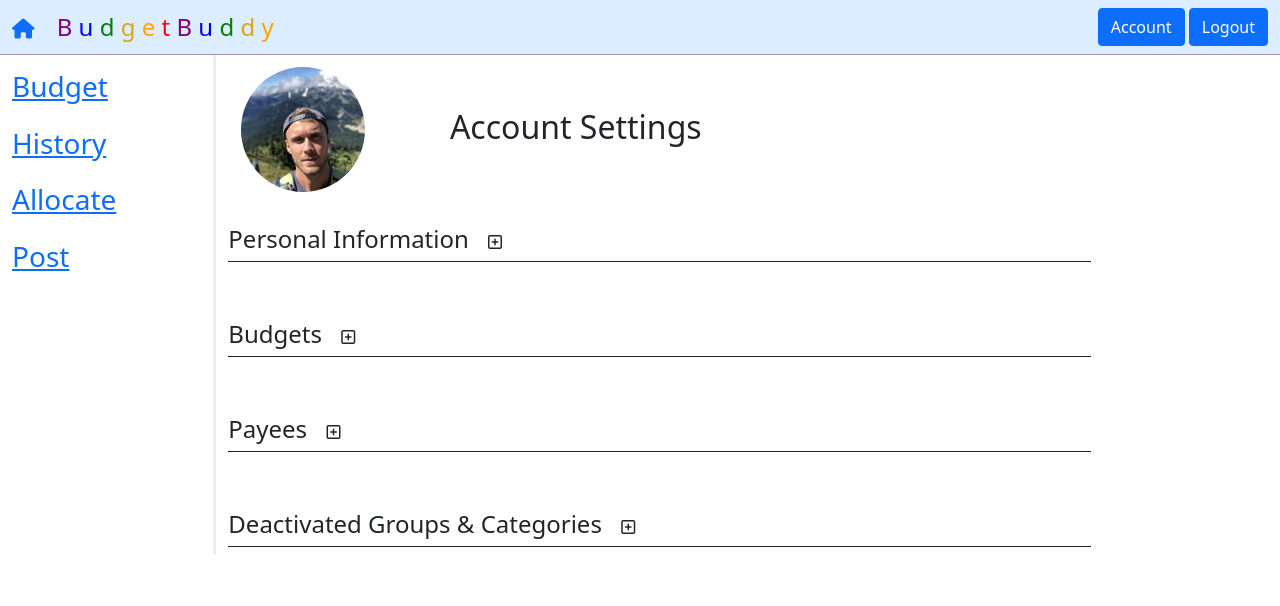
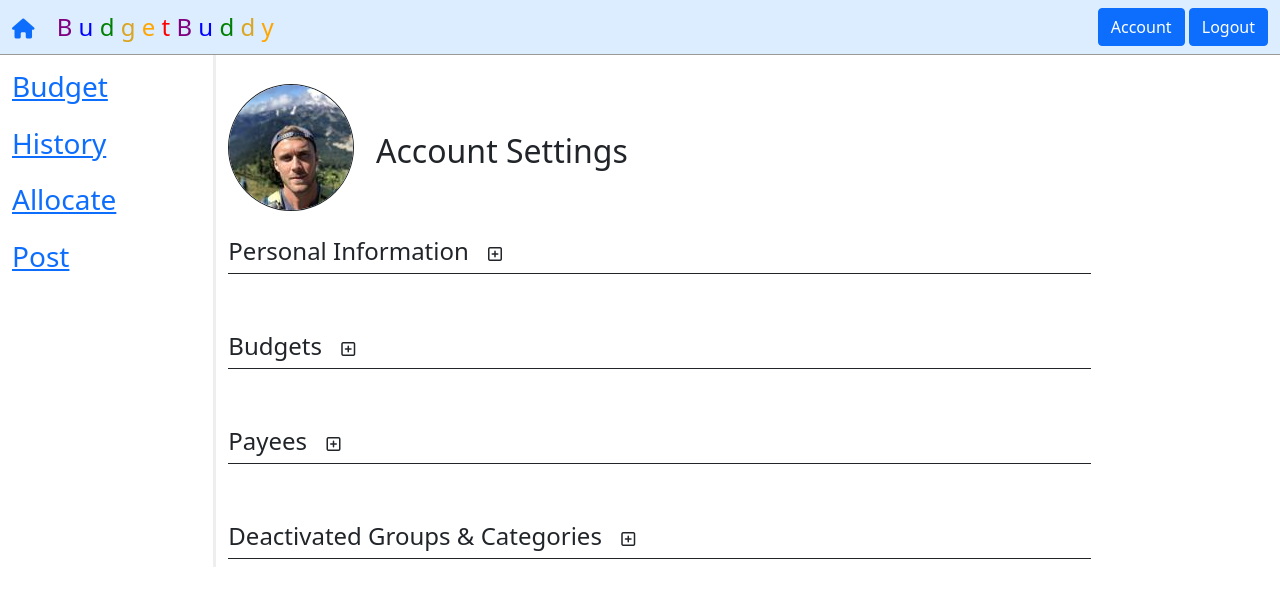
Before and after one commit to TechToysAreFun/myDialedBudget, a Flask app: page /settings in a window 1280 px wide. Shown: the top 606 px of the page. Run offline with Flask 2, Linux system fonts and the light colour scheme; a user stored in the database is signed in; some libraries are stand-ins or nearby versions.

Commit message:
Fix avatar button sizing

```diff
--- a/application/static/final.css
+++ b/application/static/final.css
@@ -90,3 +90,7 @@
     font-size: 12px;
     line-height: 1.42857;
 }
+
+.pointer:hover {
+    cursor: pointer;
+}
--- a/application/templates/settings.html
+++ b/application/templates/settings.html
@@ -8,15 +8,23 @@
 
 <div class="row">
     <div class="col-sm-10">
+        <br>
         <div class="row">
-            <div class="col-sm-3">
+            <div class="col-sm-2">
+                <img class="rounded-circle account-img pointer border border-dark"
+                    onclick="display_toggle('edit_avatar')" src="{{ avatar }}">
+            </div>
+            <div class="col-sm-8">
+                <br><br>
+                <h2>Account Settings</h2>
+            </div>
+        </div>
+        <div id='edit_avatar' style="display: none" class="row">
+            <div class="col-sm-10">
+                <br>
                 <form id="avatar_Edit" action="{{ url_for('settings_usage', usage='edit_avatar')}}" method="POST"
                     enctype=multipart/form-data>
-                    <button type="button" id="avatar_edit_show" class="btn btn-default"
-                        onclick=" display_toggle('edit_avatar')">
-                        <img class="rounded-circle account-img" src="{{ avatar }}">
-                    </button>
-                    <fieldset id='edit_avatar' style="display: none">
+                    <fieldset>
                         <input type="file" id="avatar_file" class="form-control form-control-sm" name="avatar_file"
                             onchange='return avatarValidation()'>
                         <button type="submit" class="btn btn-primary btn-sm">Upload</button>
@@ -24,10 +32,6 @@
                             onclick="display_toggle('edit_avatar')">Cancel</button>
                     </fieldset>
                 </form>
-            </div>
-            <div class="col-sm-7">
-                <br><br>
-                <h2>Account Settings</h2>
             </div>
         </div>
         <br>
```
